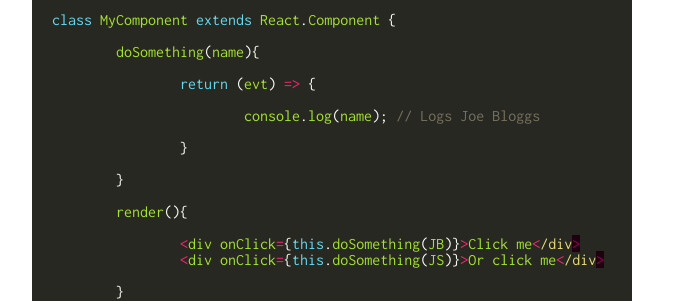
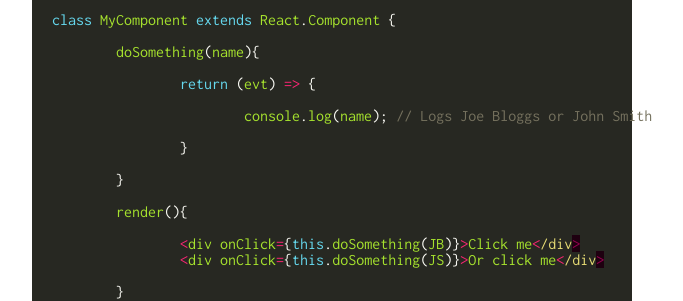
Before and after one commit to iamandyjones/js-notes, a Jekyll site: the page built from _posts/2017-11-01-react-callback-handlers.md, in a window 1280 px wide. Shown: the part 742-1043 px from the top of the page, without its empty margins (308-991 px from the left). Built offline with Jekyll 4.4.1, drawn with Linux system fonts in a browser that asks for light colours.

Commit message:
Update 2017-11-01-react-callback-handlers.md

```diff
--- a/_posts/2017-11-01-react-callback-handlers.md
+++ b/_posts/2017-11-01-react-callback-handlers.md
@@ -39,7 +39,7 @@
 
 		return (evt) => {
 
-			console.log(name); // Logs Joe Bloggs
+			console.log(name); // Logs Joe Bloggs or John Smith
 
 		}
 
```
